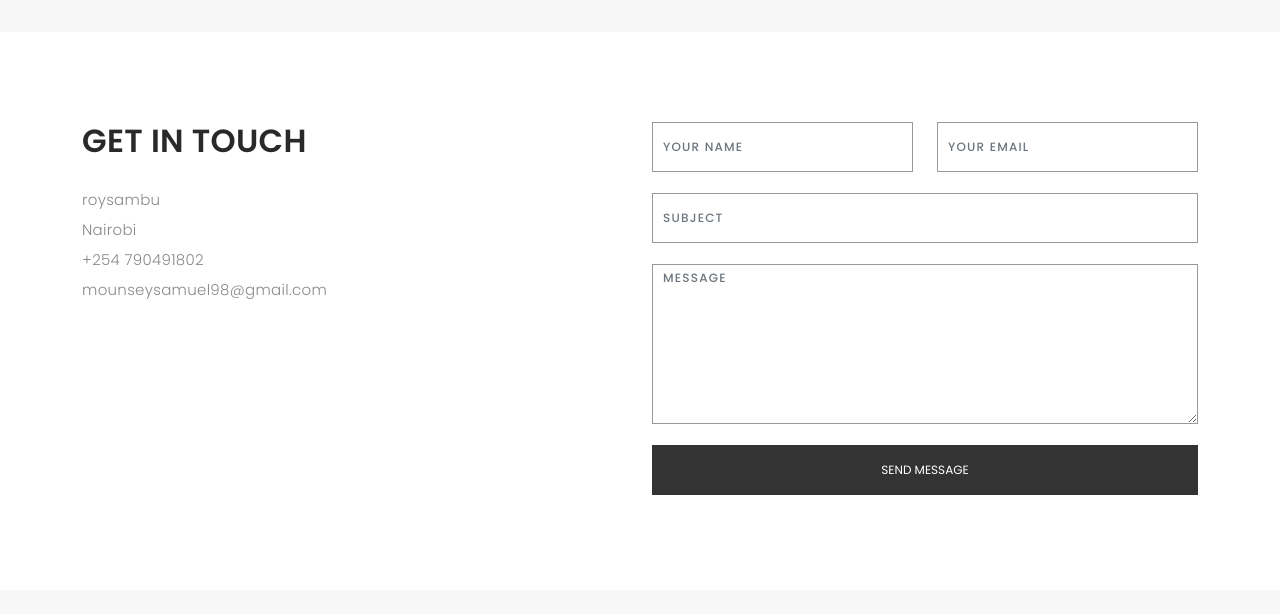
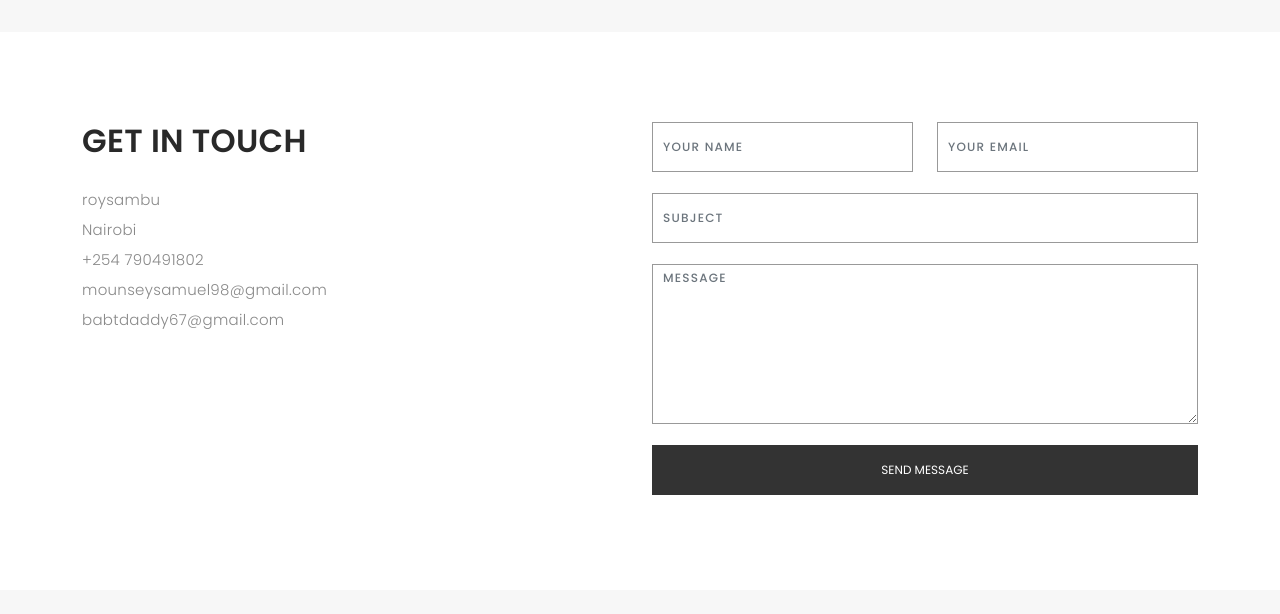
Before and after one commit to richiemounti/mounsey_portfolio, a plain HTML site: page index.html in a window 1280 px wide. Shown: the part 1736-2350 px from the top of the page. Drawn offline with nearby package versions, Linux system fonts and the light colour scheme; a web font is replaced by a local one.

Commit message:
Update index.html

```diff
--- a/index.html
+++ b/index.html
@@ -352,6 +352,7 @@
                   <li><span> Nairobi</span></li>
                   <li><span>+254 790491802</span></li>
                   <li><span>mounseysamuel98@gmail.com</span></li>
+                  <li><span>babtdaddy67@gmail.com</span></li>
                 </ul>
 
               </div>
```
